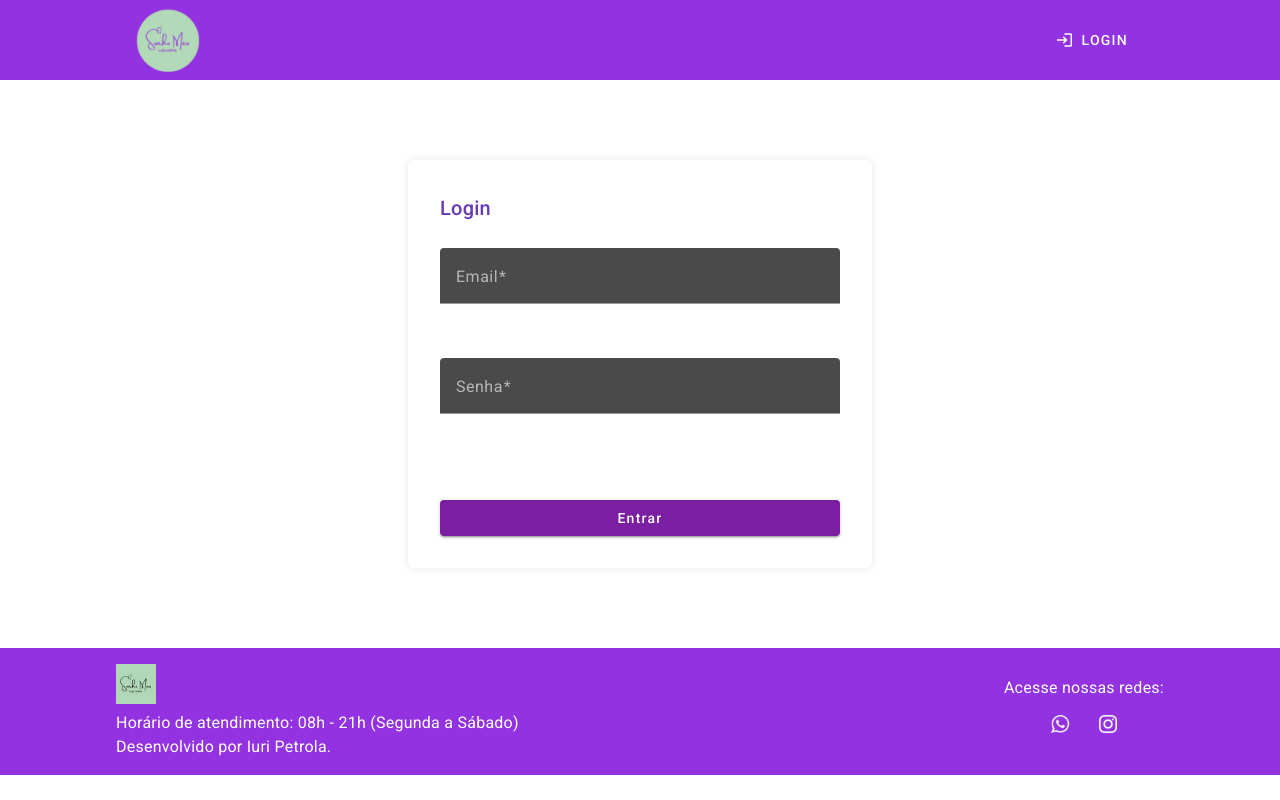
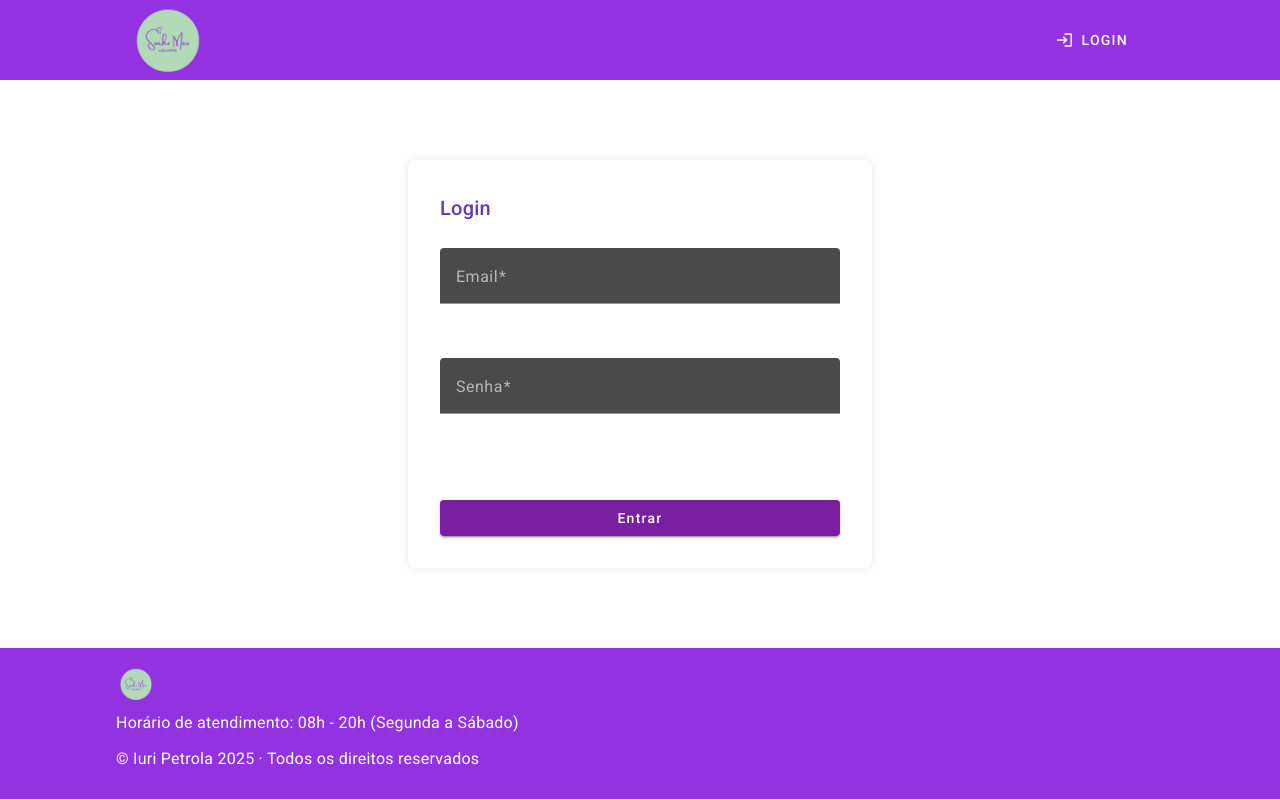
Before and after one commit to iuri-petrola/nodejs-sonhomeu-front-admin, an Angular app: page /login in a window 1280 px wide. Built offline with nearby package versions, Linux system fonts and the light colour scheme.

Commit message:
Adiçao do © Iuri Petrola 2025 · Todos os direitos reservados e a logo redonda no footer

```diff
--- a/src/app/shared/footer/footer.component.html
+++ b/src/app/shared/footer/footer.component.html
@@ -5,13 +5,10 @@
                 <li>
                     <img src="assets/imagens/logo-footer.png" alt="Logo footer">
                 </li>
-                <li>
-                    Horário de atendimento: 08h - 21h (Segunda a Sábado)
-                </li>
-                <li>
-                    Desenvolvido por Iuri Petrola.
-                </li>
+                <p>Horário de atendimento: 08h - 20h (Segunda a Sábado)</p>
+                <p>© Iuri Petrola 2025 · Todos os direitos reservados</p>
             </ul>
+            <!--
             <ul class="socials">
                 <li>Acesse nossas redes:</li>
                 <li>
@@ -36,6 +33,7 @@
                     </a>
                 </li>
             </ul>
+            -->
         </div>
     </app-container>
 </footer>
```
Also changed, not shown: src/assets/imagens/logo-footer.png.
